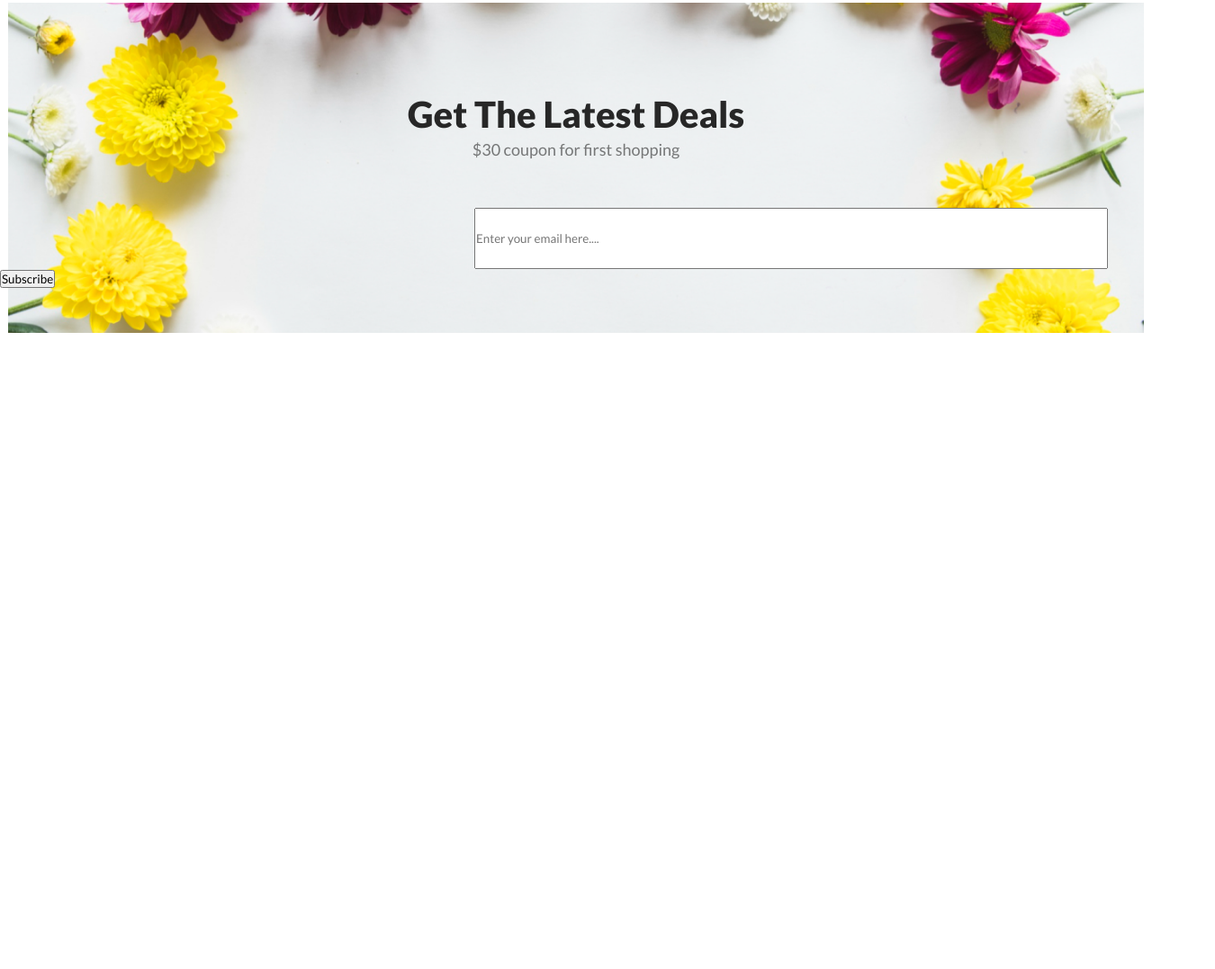
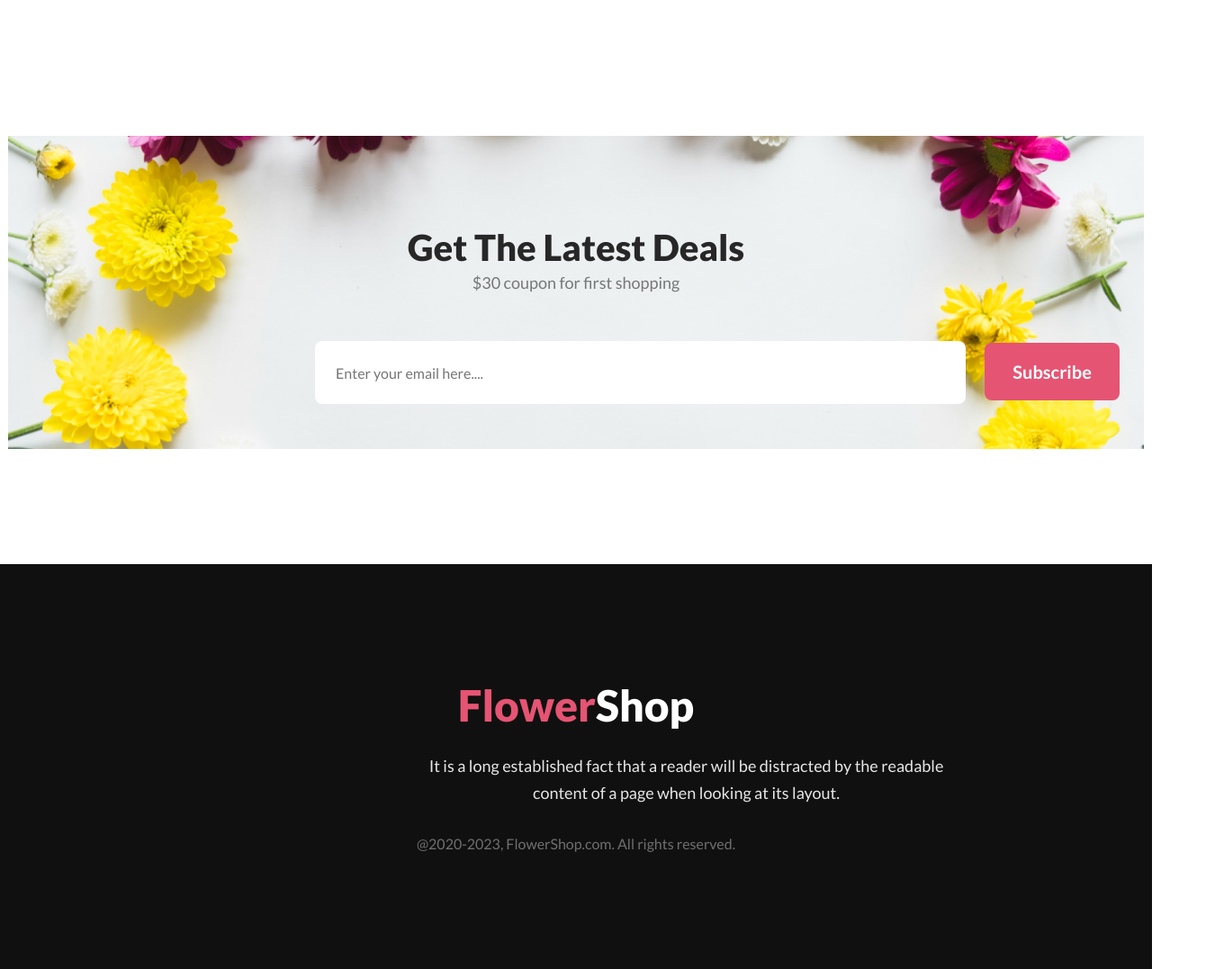
Before and after one commit to IshakQuresheeAkib/assignment-one, a plain HTML site: page index.html in a window 1280 px wide. Shown: the part 3846-4923 px from the top of the page at 90% size, 1350 px wide, since content can reach past the window. Before the commit the page ends 4216 px from the top, so only its background shows below. Drawn offline with Linux system fonts and the light colour scheme.

Commit message:
third commit

```diff
--- a/index.css
+++ b/index.css
@@ -190,7 +190,7 @@ header{
     font-weight: 700;
 }
 .fourth{
-    width: 1262px;
+    width: 1350px;
     margin: 0 auto;
 }
 .fourth h2{
@@ -212,9 +212,9 @@ header{
 }
 
 .images img{
-    width: 283px;
-    height: 330px;
-    margin-right: 30px;
+    width: 290px;
+    height: 350px;
+    margin-left: 35px;
     margin-bottom: 128px;
 }
 .last-section{
@@ -222,7 +222,7 @@ header{
     background-position:center;
     background-size:1262px 400px;
     background-repeat: no-repeat;
-    margin: 0 auto;
+    margin: 128px auto;
     padding-bottom: 50px;
 }
 .last-section h2{
@@ -245,6 +245,61 @@ header{
 .last-section input{
     margin: 0 auto;
     width:700px;
+    height: 24px;
+    border-radius: 8px;
+    background: #FFF;
+    margin-left: 350px;
+    color: rgba(39, 39, 39, 0.60);
+    text-align: start;
+    padding: 23px 0px 23px 23px;
+    font-size: 16px;
+    font-weight: 400;
+    border: none;
+}
+.last-section button{
+    width: 150px;
     height: 64px;
-    margin-left: 527px;
+    border-radius: 8px;
+    background: #E55473;
+    color: #FFF;
+    font-size: 20px;
+    font-weight: 700;
+    padding: 18px 30px;
+    margin-left: 18px;
+    border: none;
 }
+footer{
+    width: 100%;
+    height: 450px;
+    background-color: #111010;
+    margin: 0 auto;
+}
+footer h2{
+    color:white;
+    text-align: center;
+    font-size: 48px;
+    font-style: normal;
+    font-weight: 900;
+    padding-top:128px;
+}
+footer span{
+    color: #E55473;
+}
+footer p{
+    color: rgba(255, 255, 255, 0.90);
+    text-align:center;
+    padding-top: 24px;
+    padding-left:450px ;
+    font-size: 18px;
+    width: 625px;
+    font-weight: 400;
+    line-height: 30px;
+}
+footer h4{
+    color: rgba(255, 255, 255, 0.40);
+    text-align: center;
+    font-size: 16px;
+    font-style: normal;
+    font-weight: 400;
+    margin-top: 32px;
+}
--- a/index.html
+++ b/index.html
@@ -78,5 +78,10 @@
         </div>
     </seciton>
 </main>
+<footer>
+    <h2><span>Flower</span>Shop</h2>
+    <p>It is a long established fact that a reader will be distracted by the readable content of a page when looking at its layout.</p>
+    <h4>@2020-2023, FlowerShop.com. All rights reserved. </h4>
+</footer>
 </body>
 </html>
```
